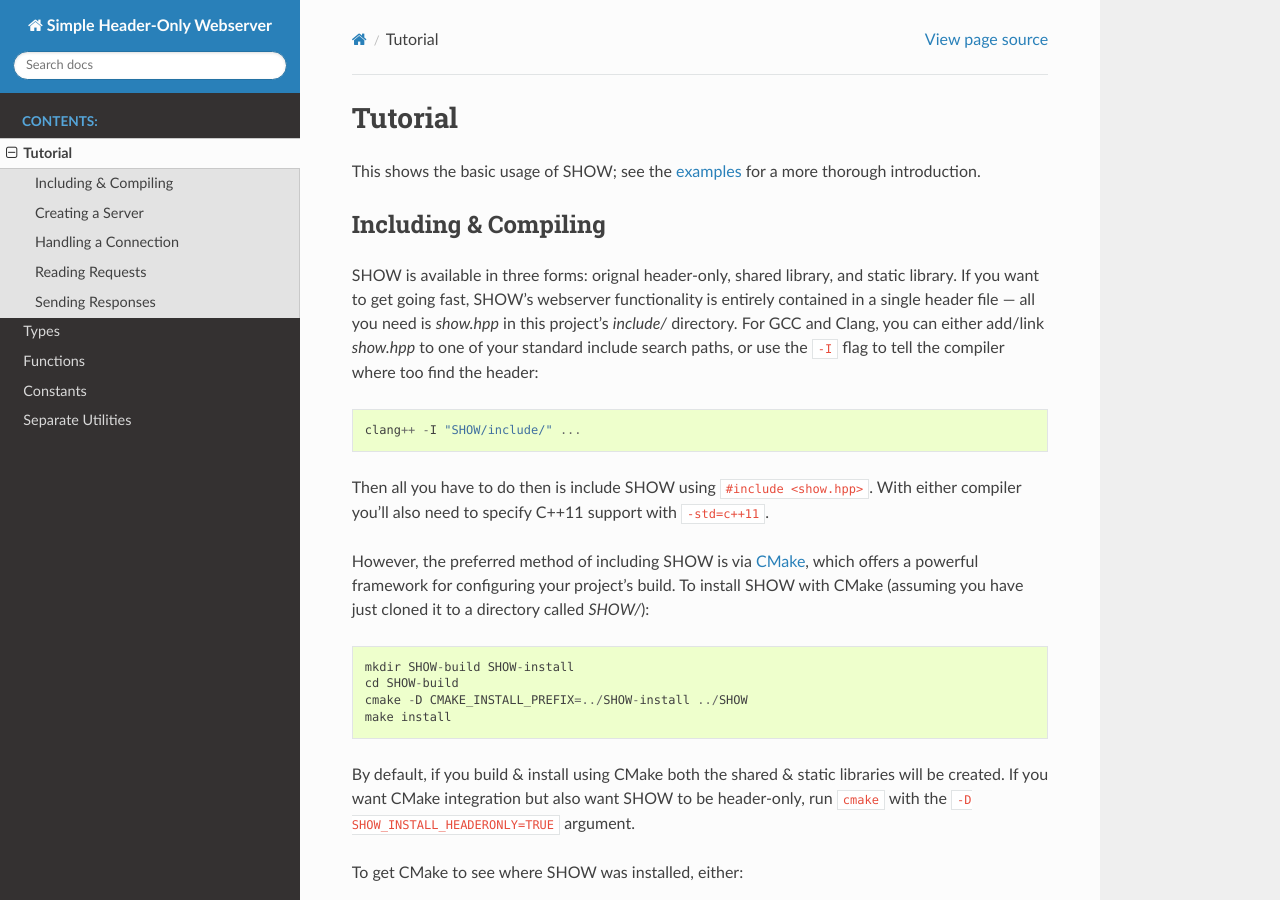
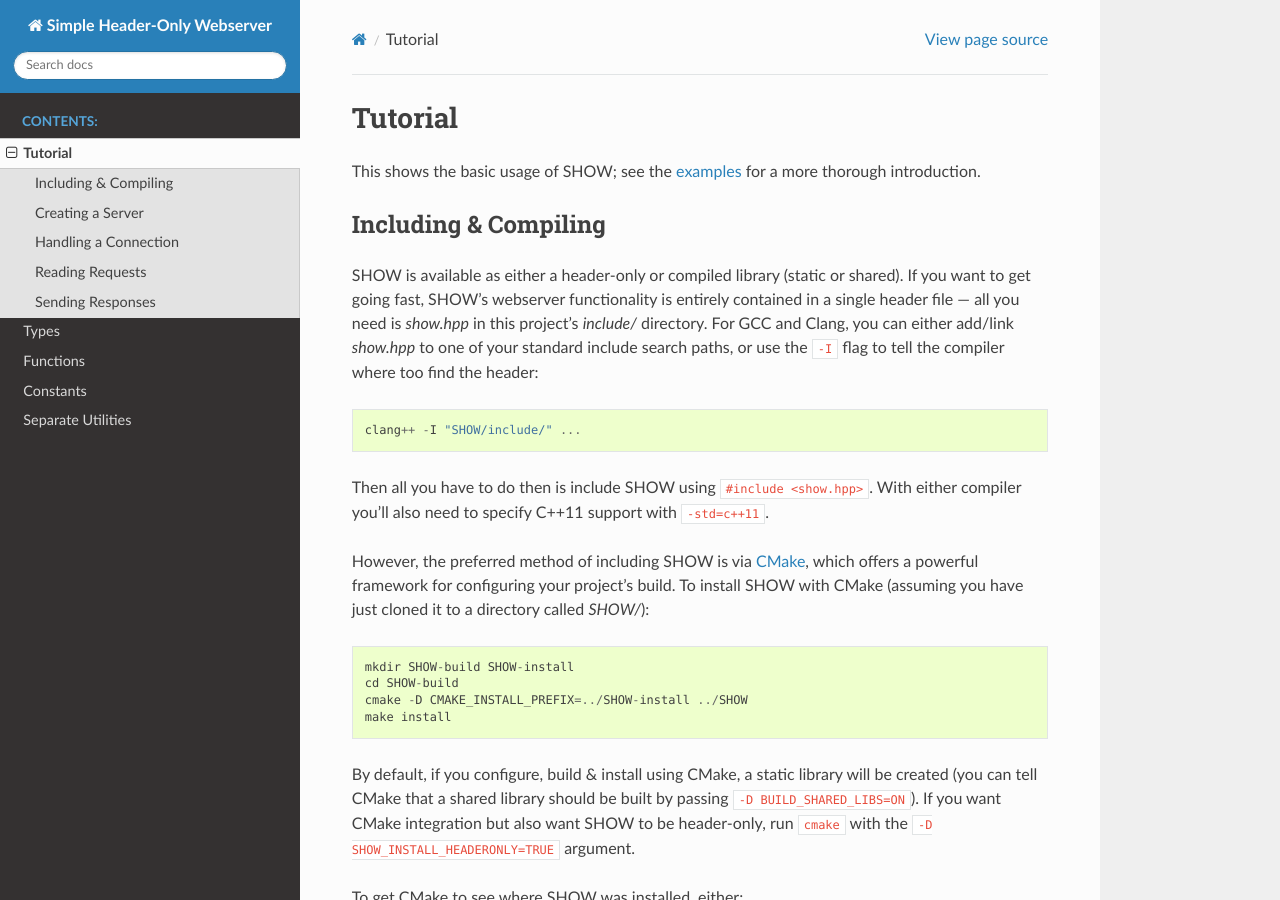
Before and after one commit to JadeMatrix/SHOW, a Sphinx documentation site: the page built from doc/Tutorial.rst, in a window 1280 px wide and 900 px high. Built offline with Sphinx 7.4.7 and the Read the Docs theme 2.0.0, drawn with Linux system fonts in a browser that asks for light colours.

Commit message:
Don't build both static & shared libraries, instead favor use of CMake's `BUILD_SHARED_LIBS`

```diff
--- a/doc/Tutorial.rst
+++ b/doc/Tutorial.rst
@@ -9,7 +9,7 @@ This shows the basic usage of SHOW; see the `examples <https://github.com/JadeMa
 Including & Compiling
 =====================
 
-SHOW is available in three forms: orignal header-only, shared library, and static library.  If you want to get going fast, SHOW's webserver functionality is entirely contained in a single header file — all you need is *show.hpp* in this project's *include/* directory.  For GCC and Clang, you can either add/link `show.hpp` to one of your standard include search paths, or use the ``-I`` flag to tell the compiler where too find the header::
+SHOW is available as either a header-only or compiled library (static or shared).  If you want to get going fast, SHOW's webserver functionality is entirely contained in a single header file — all you need is *show.hpp* in this project's *include/* directory.  For GCC and Clang, you can either add/link `show.hpp` to one of your standard include search paths, or use the ``-I`` flag to tell the compiler where too find the header::
 
     clang++ -I "SHOW/include/" ...
 
@@ -22,7 +22,7 @@ However, the preferred method of including SHOW is via `CMake <https://cmake.org
     cmake -D CMAKE_INSTALL_PREFIX=../SHOW-install ../SHOW
     make install
 
-By default, if you build & install using CMake both the shared & static libraries will be created.  If you want CMake integration but also want SHOW to be header-only, run ``cmake`` with the ``-D SHOW_INSTALL_HEADERONLY=TRUE`` argument.
+By default, if you configure, build & install using CMake, a static library will be created (you can tell CMake that a shared library should be built by passing ``-D BUILD_SHARED_LIBS=ON``).  If you want CMake integration but also want SHOW to be header-only, run ``cmake`` with the ``-D SHOW_INSTALL_HEADERONLY=TRUE`` argument.
 
 To get CMake to see where SHOW was installed, either:
 
```
Also changed, not shown: 1 other file.
